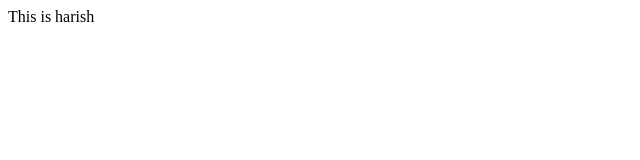
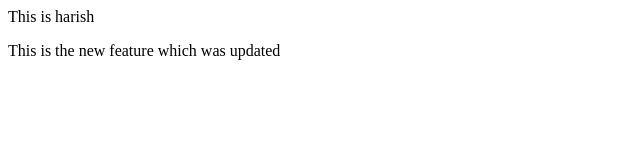
Before and after one commit to ysharish1234/localrepo, a plain HTML site: page index.html in a window 1280 px wide. Shown: the whole page, without its empty margins (0-640 px from the left). Drawn offline with Linux system fonts and the light colour scheme.

Commit message:
Add html

```diff
--- a/index.html
+++ b/index.html
@@ -1 +1,2 @@
 <p>This is harish</p>
+<p>This is the new feature which was updated</p>
```
